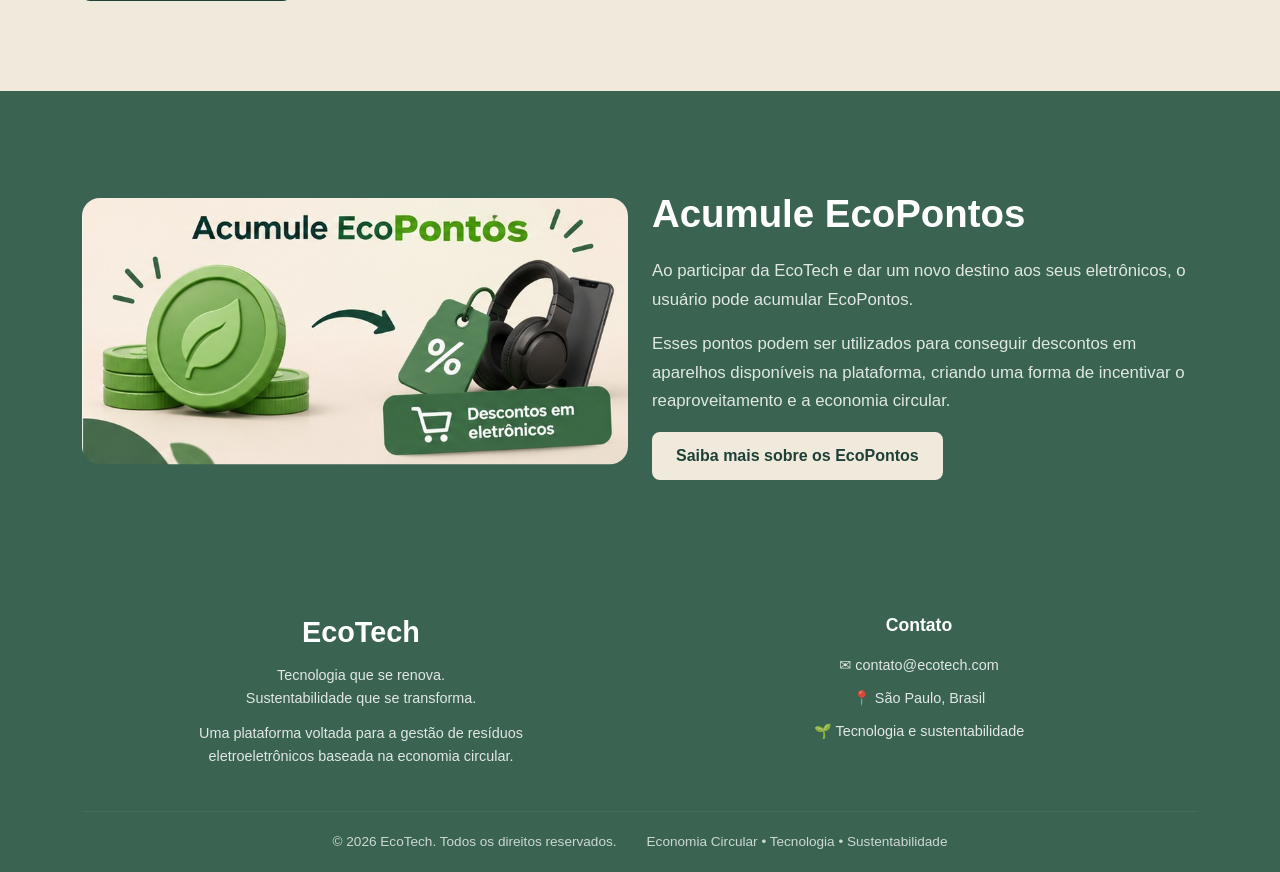
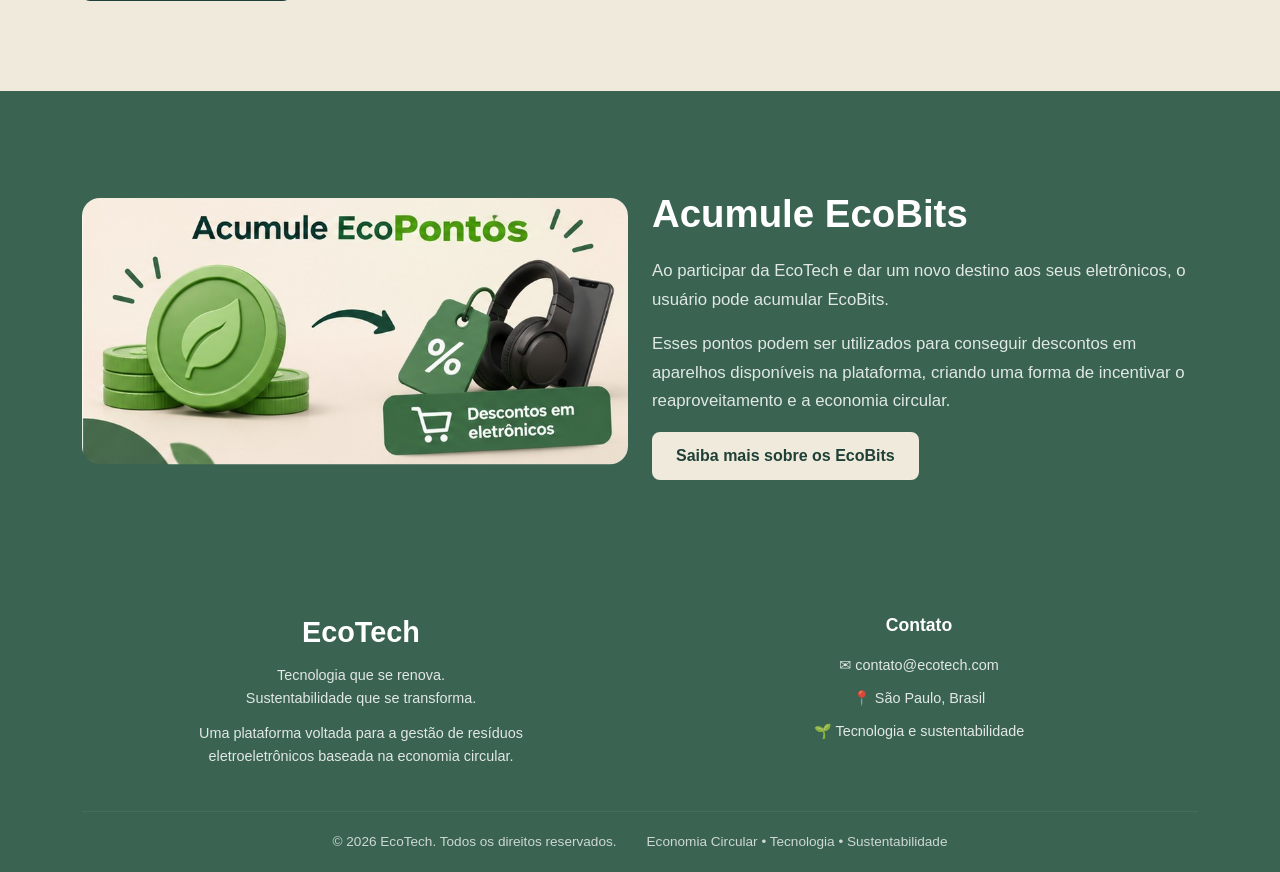
Before and after one commit to DudaMarcon/EcoTech2.0, a Node server app: page / in a window 1280 px wide. Shown: the part 2024-2896 px from the top of the page. Run offline with Node 20, Linux system fonts and the light colour scheme.

Commit message:
Update index.ejs

```diff
--- a/views/index.ejs
+++ b/views/index.ejs
@@ -212,12 +212,12 @@
             <!-- Texto à direita -->
             <div class="col-12 col-lg-6">
 
-                <h2>Acumule EcoPontos</h2>
+                <h2>Acumule EcoBits</h2>
 
                 <p>
                     Ao participar da EcoTech e dar um novo destino
                     aos seus eletrônicos, o usuário pode acumular
-                    EcoPontos.
+                    EcoBits.
                 </p>
 
                 <p>
@@ -228,7 +228,7 @@
                 </p>
 
                 <a href="/saibamais#ecopontos" class="btn btn-outline-ecotech">
-                    Saiba mais sobre os EcoPontos
+                    Saiba mais sobre os EcoBits
                 </a>
 
             </div>
```
